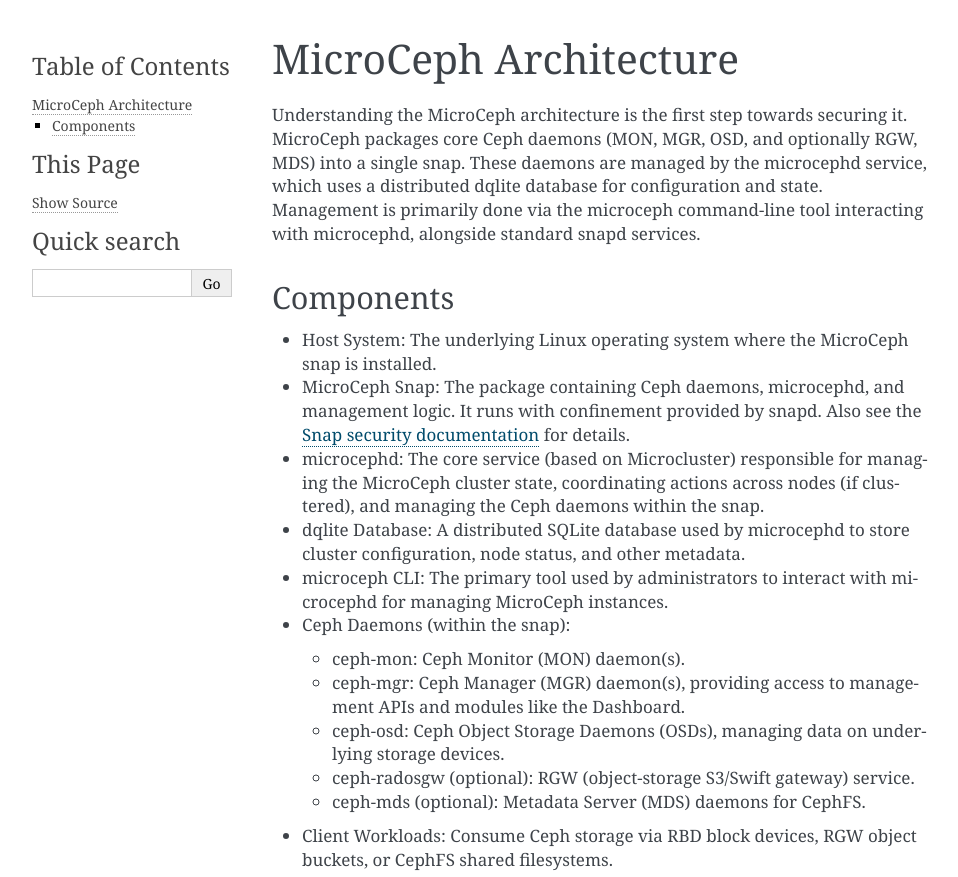
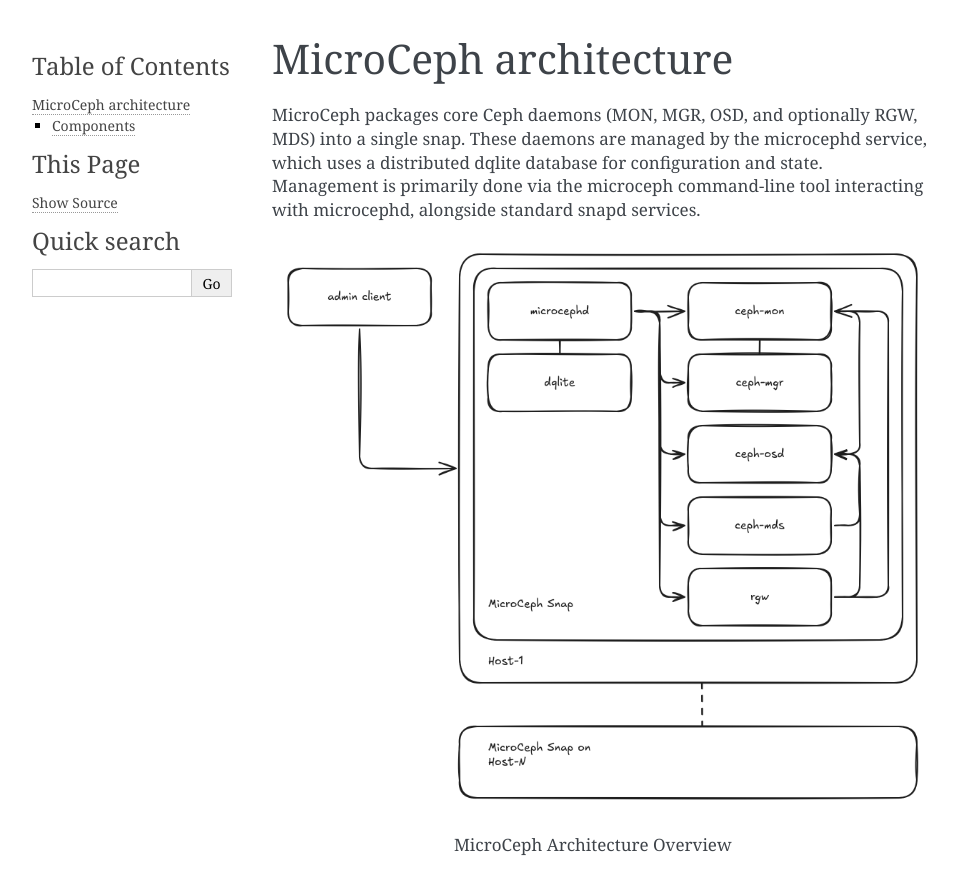
Before and after one commit to canonical/microceph, a Sphinx documentation site: the page built from docs/explanation/microceph-architecture.rst, in a window 1280 px wide, cut to the strip 0-877 px from the top of the page. Shown: the whole strip, without its empty margins (148-1106 px from the left). Built offline with Sphinx 7.4.7, drawn with Linux system fonts in a browser that asks for light colours.

Commit message:
docs: address review comments
Signed-off-by: Peter Sabaini <peter.sabaini@canonical.com>

```diff
--- a/docs/explanation/microceph-architecture.rst
+++ b/docs/explanation/microceph-architecture.rst
@@ -1,12 +1,16 @@
-MicroCeph Architecture
+MicroCeph architecture
 ======================
 
-Understanding the MicroCeph architecture is the first step towards securing it.
 MicroCeph packages core Ceph daemons (MON, MGR, OSD, and optionally RGW, MDS)
 into a single snap. These daemons are managed by the microcephd service, which
 uses a distributed dqlite database for configuration and state. Management is
 primarily done via the microceph command-line tool interacting with microcephd,
 alongside standard snapd services.
+
+.. figure:: assets/microceph-cluster.png
+
+  MicroCeph Architecture Overview
+
 
 Components
 ~~~~~~~~~~
```
Also changed, not shown: docs/explanation/assets/microceph-cluster.png (added).
